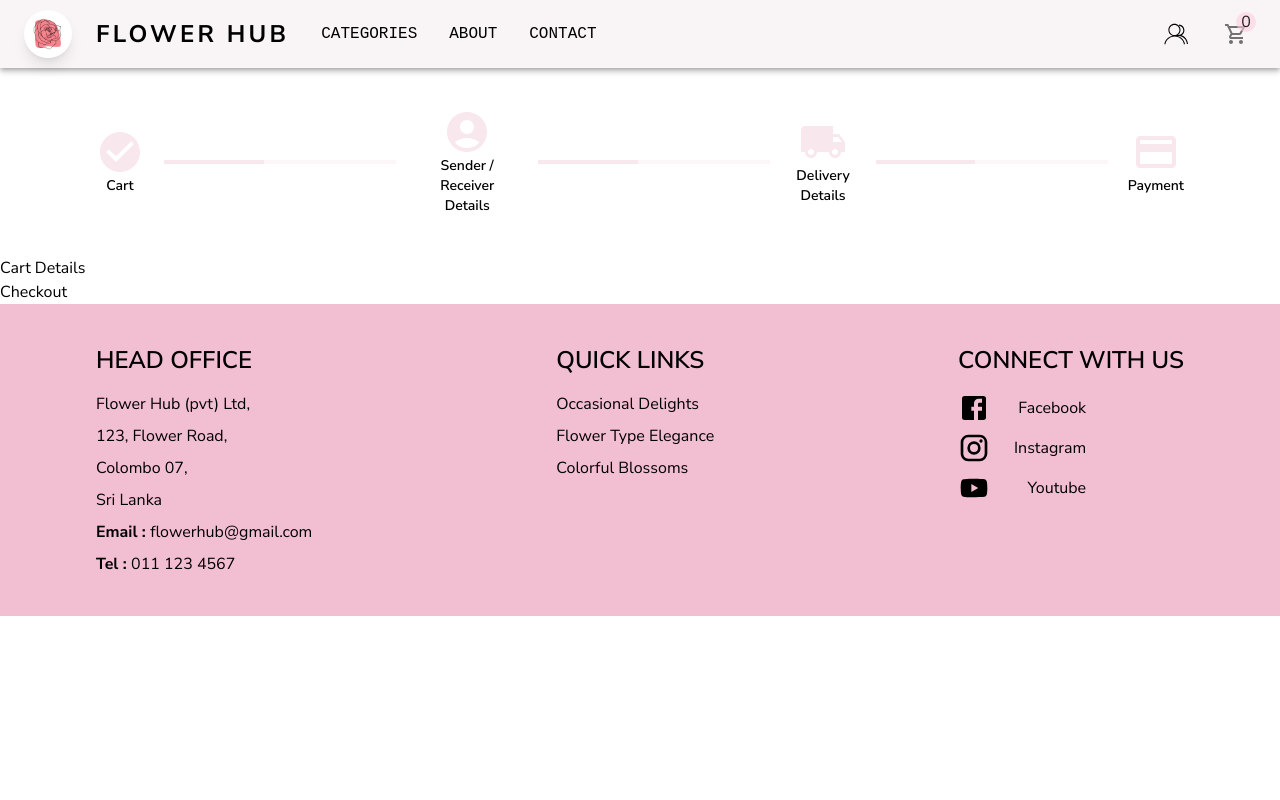
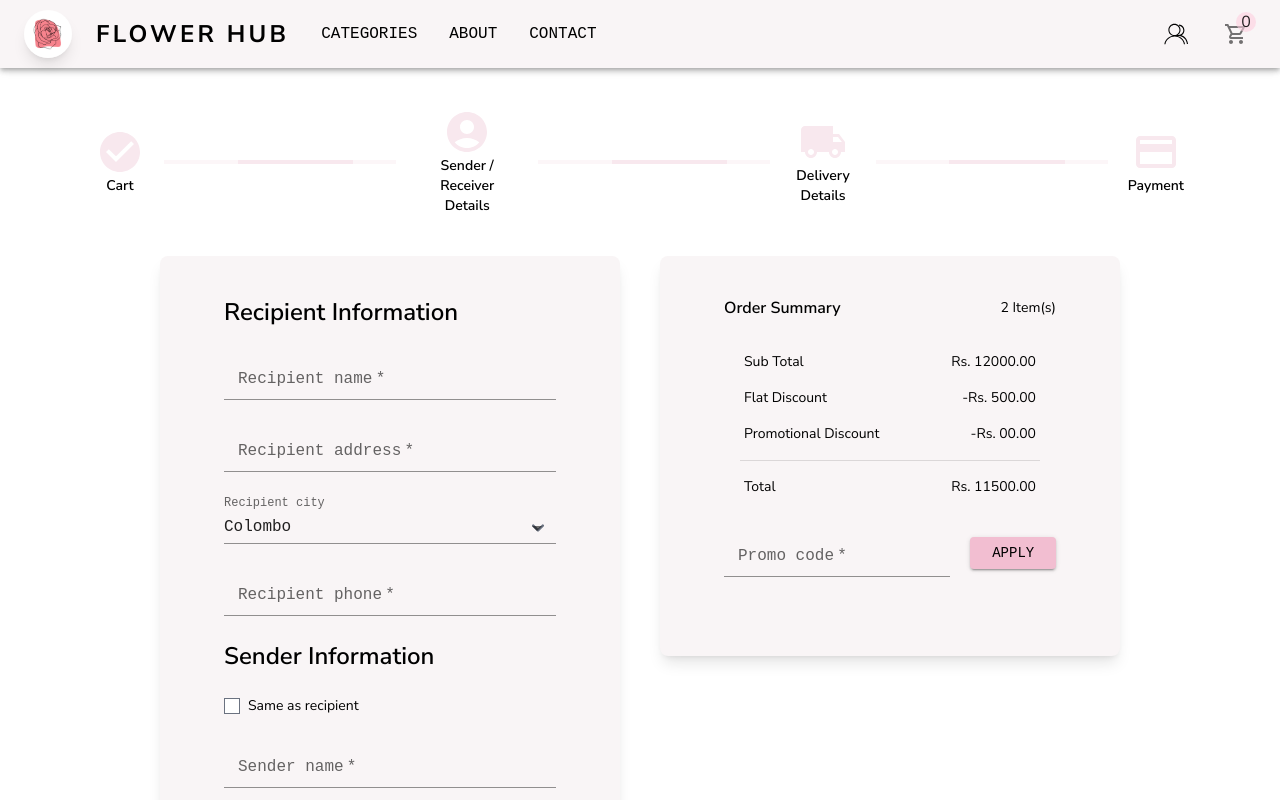
Before and after one commit to DaNoDya99/Flora, a React (Vite) app: page /order/cart-details in a window 1280 px wide. Shown: the top 800 px of the page. Built offline with nearby package versions, Linux system fonts and the light colour scheme.

Commit message:
Sender receiver details page completed.

```diff
--- a/src/layouts/order_layout.jsx
+++ b/src/layouts/order_layout.jsx
@@ -1,4 +1,4 @@
-import { Outlet } from "react-router-dom";
+import {Link, Outlet} from "react-router-dom";
 import ResponsiveAppBar from "../components/navbar.jsx";
 import Footer from "../components/footer.jsx";
 import { useLocation } from "react-router-dom";
@@ -21,31 +21,45 @@ function OrderLayout() {
     useEffect(() => {
         if(from === 'shopping_cart'){
             setStates({...states, cart : state});
+        } else if(from === 'delivery_details'){
+            setStates({...states, delivery : state});
+        } else if(from === 'sender_receiver_details'){
+            setStates({...states, sender_receiver : state});
+        } else if(from === 'payment'){
+            setStates({...states, payment : state});
         }
-    }, [location]);
+    }, [from, location, state, states]);
 
     return (
         <div className={'nunito-sans-light'}>
             <ResponsiveAppBar sticky={true} />
             <div className="px-[10em] max-2xl:px-[6em] flex py-14 max-2xl:py-10 justify-between items-center">
                 <div className="flex flex-col items-center justify-center mr-5">
-                    <CheckCircleIcon className={states.cart ? 'text-secondary3 !text-5xl' : 'text-secondary !text-5xl'}/>
-                    <div className={'w-full text-center text-sm font-semibold !nunito-sans-light'}>Cart</div>
+                    <Link to={'/order/shopping-cart'}>
+                        <CheckCircleIcon className={states.cart ? 'text-secondary3 !text-5xl 2xl:!text-7xl' : 'text-secondary !text-5xl 2xl:!text-7xl'}/>
+                    </Link>
+                    <div className={'w-full text-center text-sm font-semibold !nunito-sans-light 2xl:text-lg'}>Cart</div>
                 </div>
                 {states.cart ? <div className={'w-1/3 h-1 bg-secondary3'}></div> :<LinearProgress className={'w-1/3'} color={'secondary'}/>}
                 <div className="flex flex-col items-center justify-center mx-5">
-                    <AccountCircleIcon className={'text-secondary !text-5xl'}/>
-                    <div className={'w-full text-center text-sm font-semibold !nunito-sans-light'}>Sender / Receiver Details</div>
+                    <Link to={'/order/cart-details'}>
+                        <AccountCircleIcon className={'text-secondary !text-5xl 2xl:!text-7xl'}/>
+                    </Link>
+                    <div className={'w-full text-center text-sm font-semibold !nunito-sans-light 2xl:text-lg'}>Sender / Receiver Details</div>
                 </div>
-                <LinearProgress className={'w-1/3'} color={'secondary'}/>
+                {/*<LinearProgress className={'w-1/3'} color={'secondary'}/>*/}
+                {states.sender_receiver ? <div className={'w-1/3 h-1 bg-secondary3'}></div> :<LinearProgress className={'w-1/3'} color={'secondary'}/>}
                 <div className="flex flex-col items-center justify-center mx-5">
-                    <LocalShippingIcon className={'text-secondary !text-5xl'}/>
-                    <div className={'w-full text-center text-sm font-semibold !nunito-sans-light'}>Delivery Details</div>
+                    <Link to={'/order/delivery-details'}>
+                        <LocalShippingIcon className={'text-secondary !text-5xl 2xl:!text-7xl'}/>
+                    </Link>
+                    <div className={'w-full text-center text-sm font-semibold !nunito-sans-light 2xl:text-lg'}>Delivery Details</div>
                 </div>
-                <LinearProgress className={'w-1/3'} color={'secondary'}/>
+                {/*<LinearProgress className={'w-1/3'} color={'secondary'}/>*/}
+                {states.delivery ? <div className={'w-1/3 h-1 bg-secondary3'}></div> :<LinearProgress className={'w-1/3'} color={'secondary'}/>}
                 <div className="flex flex-col items-center justify-center ms-5">
-                    <PaymentIcon className={'text-secondary !text-5xl'}/>
-                    <div className={'w-full text-center text-sm font-semibold !nunito-sans-light'}>Payment</div>
+                    <PaymentIcon className={'text-secondary !text-5xl 2xl:!text-7xl'}/>
+                    <div className={'w-full text-center text-sm font-semibold !nunito-sans-light 2xl:text-lg'}>Payment</div>
                 </div>
             </div>
             <main>
--- a/src/pages/customer/cart-details.jsx
+++ b/src/pages/customer/cart-details.jsx
@@ -1,16 +1,120 @@
 import { useNavigate } from "react-router-dom";
+import FormControl from "@mui/material/FormControl";
+import InputLabel from "@mui/material/InputLabel";
+import Input from "@mui/material/Input";
+import {Button, Divider, NativeSelect} from "@mui/material";
 
 function CartDetails(){
     const navigate = useNavigate();
 
-    const handleCheckout = () => {
-        navigate('/order/delivery-details',{state: {message : "Message from Cart Details"}});
+    const handleClick = () => {
+        navigate('/order/delivery-details', { state: { component : 'sender_receiver_details', state : true } });
     }
 
     return (
-        <div>
-            <h1>Cart Details</h1>
-            <button onClick={handleCheckout}>Checkout</button>
+        <div className={'px-[10em] pb-[5em] flex justify-between w-full'}>
+            <div className={'w-[50%] mr-5 rounded-lg bg-primary py-10 px-16 shadow-lg'}>
+                <form action="" className={'space-y-6'}>
+                    <div className={'font-semibold nunito-sans-light text-2xl'}>Recipient Information</div>
+                    <FormControl className={'w-full'}>
+                        <InputLabel htmlFor={'name'} required><span className={'!nunito-sans-light'}>Recipient name</span></InputLabel>
+                        <Input id={'email'} required name={'name'}/>
+                    </FormControl>
+
+                    <FormControl className={'w-full mt-5'}>
+                        <InputLabel htmlFor={'address'} required><span className={'!nunito-sans-light'}>Recipient address</span></InputLabel>
+                        <Input id={'address'} required name={'address'} type={'text-area'}/>
+                    </FormControl>
+
+                    <FormControl className={'w-full mt-5'}>
+                        <FormControl fullWidth>
+                            <InputLabel variant="standard" htmlFor="uncontrolled-native">
+                                Recipient city
+                            </InputLabel>
+                            <NativeSelect
+                                defaultValue={'Colombo'}
+                                inputProps={{
+                                    name: 'city',
+                                    id: 'uncontrolled-native',
+                                }}
+                            >
+                                <option value={'Colombo'}>Colombo</option>
+                                <option value={10}>Ten</option>
+                                <option value={20}>Twenty</option>
+                                <option value={30}>Thirty</option>
+                            </NativeSelect>
+                        </FormControl>
+                    </FormControl>
+
+                    <FormControl className={'w-full mt-5'}>
+                        <InputLabel htmlFor={'phone'} required><span className={'!nunito-sans-light'}>Recipient phone</span></InputLabel>
+                        <Input id={'phone'} required name={'phone'}/>
+                    </FormControl>
+
+                    <div className={'font-semibold nunito-sans-light text-2xl'}>Sender Information</div>
+                    {/*Check box for same as recipient below this comment */}
+                    <div className={'w-full flex gap-2 items-center'}>
+                        <input type="checkbox" id="same_as_recipient" name="same_as_recipient" value="same_as_recipient"/>
+                        <label htmlFor="same_as_recipient" className={'!nunito-sans-light text-sm'}>Same as recipient</label>
+                    </div>
+
+                    <FormControl className={'w-full'}>
+                        <InputLabel htmlFor={'name'} required><span className={'!nunito-sans-light'}>Sender name</span></InputLabel>
+                        <Input id={'email'} required name={'name'}/>
+                    </FormControl>
+
+                    <FormControl className={'w-full mt-5'}>
+                        <InputLabel htmlFor={'email'} required><span className={'!nunito-sans-light'}>Sender email</span></InputLabel>
+                        <Input id={'email'} required name={'email'}/>
+                    </FormControl>
+
+                    <FormControl className={'w-full mt-5'}>
+                        <InputLabel htmlFor={'address'} required><span className={'!nunito-sans-light'}>Sender phone</span></InputLabel>
+                        <Input id={'address'} required name={'address'} type={'text-area'}/>
+                    </FormControl>
+
+                    <div className={'flex justify-between w-full'}>
+                        <button onClick={handleClick} className={'bg-secondary3 text- text-black p-3 rounded-lg mt-5 w-full font-bold'}>Next</button>
+                    </div>
+                </form>
+            </div>
+            <div className={'w-[50%] ms-5 rounded-lg bg-primary py-10 px-16 max-h-[25em] shadow-lg'}>
+                <div className={'flex justify-between items-center'}>
+                    <div className={'font-semibold 2xl:!text-xl'}>Order Summary</div>
+                    <div className={'text-sm'}>{2}&nbsp;Item(s)</div>
+                </div>
+                <div className={'my-8 space-y-4'}>
+                    <div className={'flex justify-between items-center px-5 text-sm'}>
+                        <div className={'!nunito-sans-light 2xl:!text-lg'}>Sub Total</div>
+                        <div className={'!nunito-sans-light 2xl:!text-lg'}>Rs. 12000.00</div>
+                    </div>
+                    <div className={'flex justify-between items-center px-5 text-sm'}>
+                        <div className={'!nunito-sans-light 2xl:!text-lg'}>Flat Discount</div>
+                        <div className={'!nunito-sans-light 2xl:!text-lg'}>-Rs. 500.00</div>
+                    </div>
+                    {/*Promotional discount*/}
+                    <div className={'flex justify-between items-center px-5 text-sm'}>
+                        <div className={'!nunito-sans-light 2xl:!text-lg'}>Promotional Discount</div>
+                        <div className={'!nunito-sans-light 2xl:!text-lg'}>-Rs. 00.00</div>
+                    </div>
+
+                    <Divider variant="middle" />
+                    <div className={'flex justify-between items-center px-5 text-sm'}>
+                        <div className={'!nunito-sans-light 2xl:!text-lg'}>Total</div>
+                        <div className={'!nunito-sans-light 2xl:!text-lg'}>Rs. 11500.00</div>
+                    </div>
+                </div>
+                {/*    Enter promo code*/}
+                <div className={'flex gap-5 justify-between items-center'}>
+                    <FormControl className={'w-full'}>
+                        <InputLabel htmlFor={'promo_code'} required><span className={'!nunito-sans-light'}>Promo code</span></InputLabel>
+                        <Input id={'promo_code'} required name={'promo_code'}/>
+                    </FormControl>
+                    <Button variant="contained" color="secondary3" className={'w-1/3 h-8 2xl:h-10'}>
+                        Apply
+                    </Button>
+                </div>
+            </div>
         </div>
     );
 }
--- a/src/pages/customer/shopping-cart.jsx
+++ b/src/pages/customer/shopping-cart.jsx
@@ -22,10 +22,10 @@ function ShoppingCart() {
                             <Table sx={{ minWidth: 650 }} aria-label="simple table">
                                 <TableHead>
                                     <TableRow>
-                                        <TableCell>Item</TableCell>
-                                        <TableCell align="center" className={'!nunito-sans-light'}>Quantity</TableCell>
-                                        <TableCell align="center" className={'!nunito-sans-light'}>Sub Total</TableCell>
-                                        <TableCell align="center" className={'!nunito-sans-light'}></TableCell>
+                                        <TableCell className={'!nunito-sans-light 2xl:!text-xl'}>Item</TableCell>
+                                        <TableCell align="center" className={'!nunito-sans-light 2xl:!text-xl'}>Quantity</TableCell>
+                                        <TableCell align="center" className={'!nunito-sans-light 2xl:!text-xl'}>Sub Total</TableCell>
+                                        <TableCell align="center" className={'!nunito-sans-light 2xl:!text-xl'}></TableCell>
                                     </TableRow>
                                 </TableHead>
                                 <TableBody>
@@ -34,13 +34,13 @@ function ShoppingCart() {
                                             <div className={'flex gap-2 items-center'}>
                                                 <img src={ProductImage} alt="product image"
                                                     className={'w-14 h-14 rounded-md object-cover'} />
-                                                <div className={'!nunito-sans-light'}>Hearts of Love</div>
+                                                <div className={'!nunito-sans-light 2xl:text-xl'}>Hearts of Love</div>
                                             </div>
                                         </TableCell>
                                         <TableCell align='center'>
                                             <NumberInput small={true} />
                                         </TableCell>
-                                        <TableCell align="center" className={'!nunito-sans-light'}>Rs. 6000.00</TableCell>
+                                        <TableCell align="center" className={'!nunito-sans-light 2xl:!text-xl'}>Rs. 6000.00</TableCell>
                                         <TableCell align="center" className={'!nunito-sans-light'}>
                                             <DeleteIcon className={'text-red-700'} />
                                         </TableCell>
@@ -50,13 +50,13 @@ function ShoppingCart() {
                                             <div className={'flex gap-2 items-center'}>
                                                 <img src={ProductImage} alt="product image"
                                                     className={'w-14 h-14 rounded-md object-cover'} />
-                                                <div className={'!nunito-sans-light'}>Hearts of Love</div>
+                                                <div className={'!nunito-sans-light 2xl:text-xl'} >Hearts of Love</div>
                                             </div>
                                         </TableCell>
                                         <TableCell align='center'>
                                             <NumberInput small={true} />
                                         </TableCell>
-                                        <TableCell align="center" className={'!nunito-sans-light'}>Rs. 6000.00</TableCell>
+                                        <TableCell align="center" className={'!nunito-sans-light 2xl:!text-xl'}>Rs. 6000.00</TableCell>
                                         <TableCell align="center" className={'!nunito-sans-light'}>
                                             <DeleteIcon className={'text-red-700'} />
                                         </TableCell>
@@ -67,29 +67,29 @@ function ShoppingCart() {
                     </div>
                     <div className={'w-[35%] ml-10 rounded-lg bg-primary shadow-md p-5'}>
                         <div className={'flex justify-between items-center'}>
-                            <div className={'font-semibold'}>Order Summary</div>
+                            <div className={'font-semibold 2xl:!text-xl'}>Order Summary</div>
                             <div className={'text-sm'}>{2}&nbsp;Item(s)</div>
                         </div>
                         <div className={'my-8 space-y-4'}>
                             <div className={'flex justify-between items-center px-5 text-sm'}>
-                                <div className={'!nunito-sans-light'}>Sub Total</div>
-                                <div className={'!nunito-sans-light'}>Rs. 12000.00</div>
+                                <div className={'!nunito-sans-light 2xl:!text-lg'}>Sub Total</div>
+                                <div className={'!nunito-sans-light 2xl:!text-lg'}>Rs. 12000.00</div>
                             </div>
                             <div className={'flex justify-between items-center px-5 text-sm'}>
-                                <div className={'!nunito-sans-light'}>Discount</div>
-                                <div className={'!nunito-sans-light'}>-Rs. 500.00</div>
+                                <div className={'!nunito-sans-light 2xl:!text-lg'}>Flat Discount</div>
+                                <div className={'!nunito-sans-light 2xl:!text-lg'}>-Rs. 500.00</div>
                             </div>
                             <Divider variant="middle" />
                             <div className={'flex justify-between items-center px-5 text-sm'}>
-                                <div className={'!nunito-sans-light'}>Total</div>
-                                <div className={'!nunito-sans-light'}>Rs. 11500.00</div>
+                                <div className={'!nunito-sans-light 2xl:!text-lg'}>Total</div>
+                                <div className={'!nunito-sans-light 2xl:!text-lg'}>Rs. 11500.00</div>
                             </div>
                         </div>
                         <div className={'flex flex-col w-full space-y-2'}>
-                            <Button variant="contained" color="secondary3" className={'w-full h-8'} onClick={handleCheckout}>
+                            <Button variant="contained" color="secondary3" className={'w-full h-8 2xl:h-10'} onClick={handleCheckout}>
                                 <div className={'!text-sm font-semibold'}>Checkout</div>
                             </Button>
-                            <Button variant="outlined" sx={{border : 2}} color="secondary3" className={'w-full h-8 !bg-secondary'}>
+                            <Button variant="outlined" sx={{border : 2}} color="secondary3" className={'w-full h-8 2xl:h-10 !bg-secondary'}>
                                 <div className={'!text-sm font-semibold !text-black'}>Continue Shopping</div>
                             </Button>
                         </div>
```
